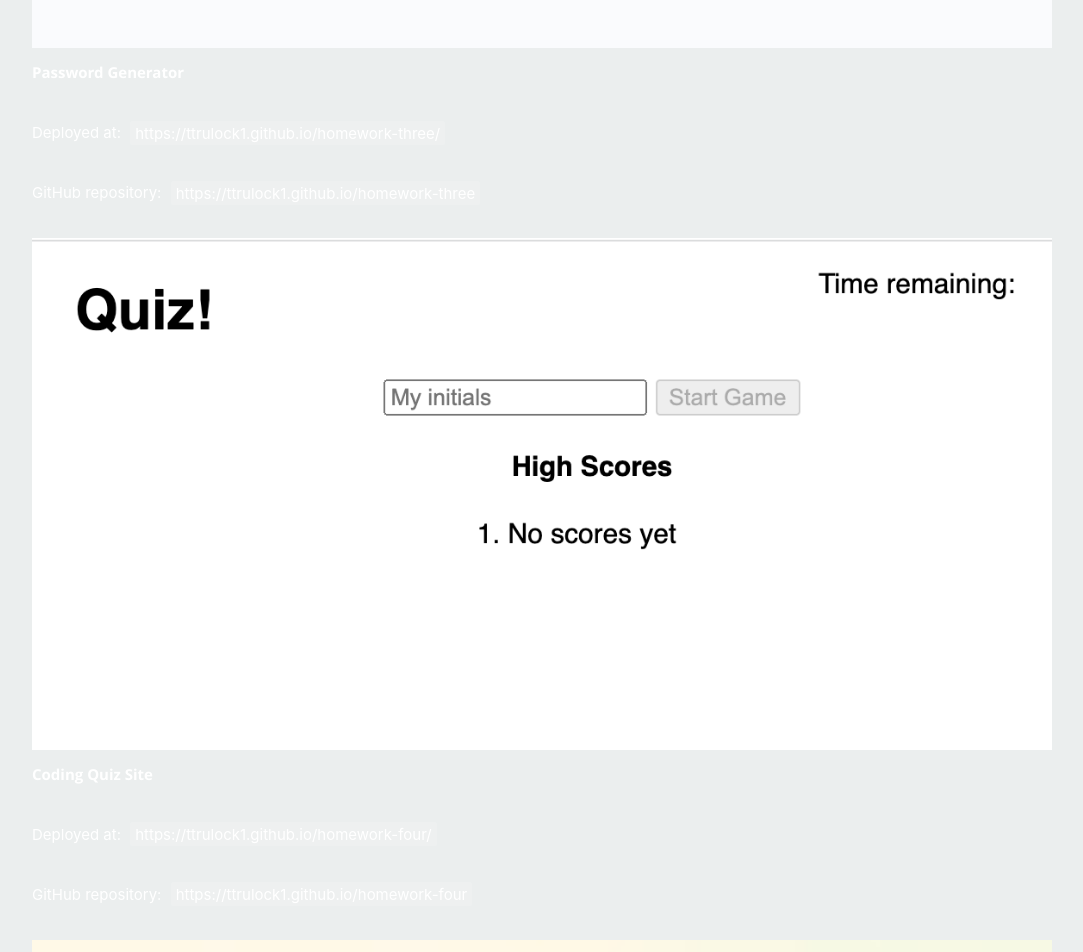
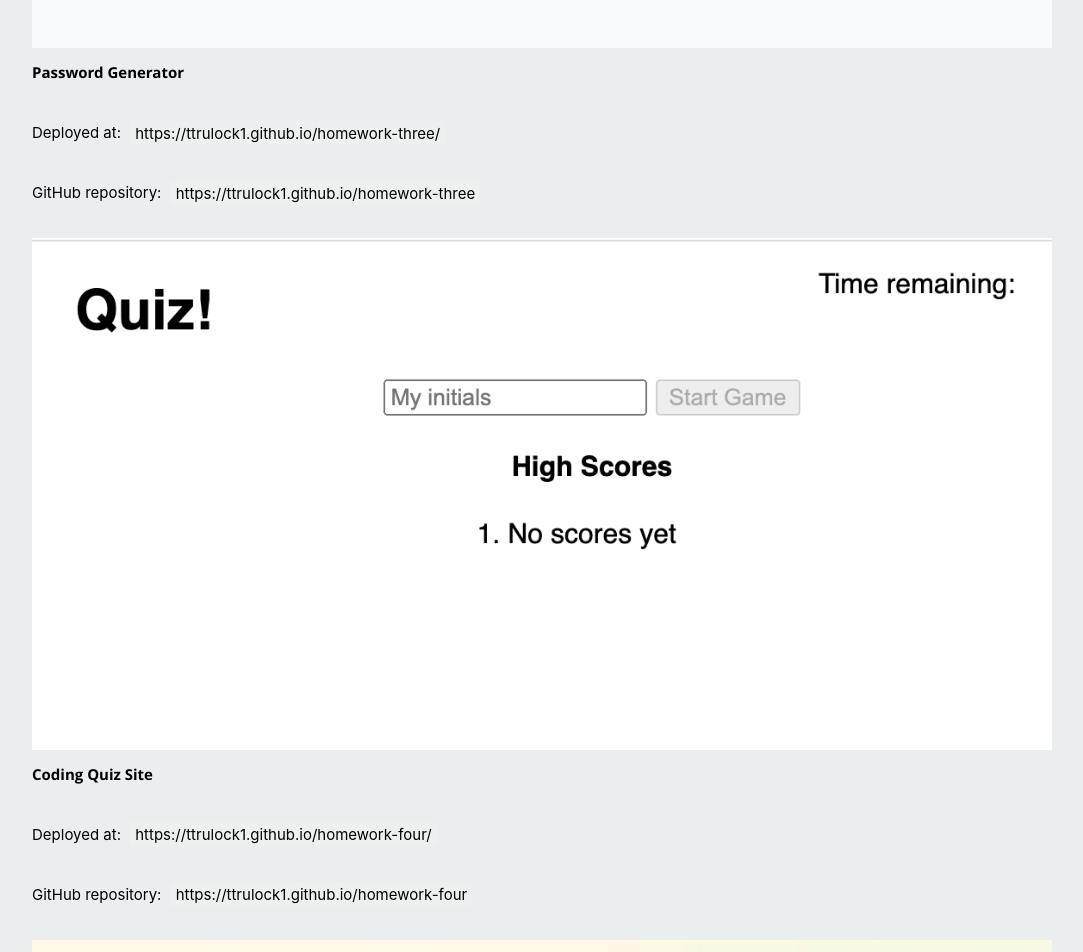
Before and after one commit to ttrulock1/portfolio-site, a React (Create React App) app: page /portfolio in a window 1280 px wide. Shown: the part 980-1932 px from the top of the page, without its empty margins (98-1181 px from the left). Built offline with nearby package versions, Linux system fonts and the light colour scheme.

Commit message:
fixed font colors on portfolio updated  repo links

```diff
--- a/src/App.css
+++ b/src/App.css
@@ -4,11 +4,11 @@ img{
 .app {
   background-color: #282c34;
   min-height: 100vh;
-  color: white;
+  color: black;
 }
 
 a{
-  color: white;
+  color: black;
   text-decoration: none;
   border-radius: .25rem;
   padding: .25rem .5rem;
--- a/src/components/Portfolio.js
+++ b/src/components/Portfolio.js
@@ -37,20 +37,20 @@ const Portfolio = props => {
                             <img id="img" src= {passwordscreenshot} className="item-img" alt="GIF of README app use" width="100%" />
                             <p><b>Password Generator</b></p>
                             <p>Deployed at: <a href="https://ttrulock1.github.io/homework-three/" target="_blank"> https://ttrulock1.github.io/homework-three/</a> </p>
-                            <p>GitHub repository: <a href="https://ttrulock1.github.io/homework-three" target="_blank">https://ttrulock1.github.io/homework-three</a></p>
+                            <p>GitHub repository: <a href="https://github.com/ttrulock1/homework-three/" target="_blank">https://ttrulock1.github.io/homework-three</a></p>
                         </div>
                         </div>
                         <div class="tab-pane fade" id="list-portfolio" role="tabpanel" aria-labelledby="list-portfolio-list">
                             <img id="img" src={codingquiz} className="item-img" alt="Contact UI Screenshot" width="100%" />
                             <p><b>Coding Quiz Site</b></p>
                             <p>Deployed at: <a href="https://ttrulock1.github.io/homework-four/" target="_blank">https://ttrulock1.github.io/homework-four/</a></p>
-                            <p>GitHub repository: <a href="https://ttrulock1.github.io/homework-four" target="_blank">https://ttrulock1.github.io/homework-four</a></p>
+                            <p>GitHub repository: <a href="https://github.com/ttrulock1/homework-four/" target="_blank">https://ttrulock1.github.io/homework-four</a></p>
                         </div>
                         <div class="tab-pane fade" id="list-Plan" role="tabpanel" aria-labelledby="list-Plan-list">
                             <img id="img" src={sampleimage} className="item-img" alt="Cardio Screenshot" width="100%" />
                             <p><b>Daily Schedule Planner</b></p>
                             <p>Deployed at: <a href="https://ttrulock1.github.io/homework-five/" target="_blank">https://ttrulock1.github.io/homework-five/</a></p>
-                            <p>GitHub repository: <a href="https://ttrulock1.github.io/homework-five" target="_blank">https://ttrulock1.github.io/homework-five</a></p>
+                            <p>GitHub repository: <a href="https://github.com/ttrulock1/homework-five/" target="_blank">https://ttrulock1.github.io/homework-five</a></p>
                         </div>
                         <div class="tab-pane fade" id="list-pw" role="tabpanel" aria-labelledby="list-pw-list">
                             <img id="img" src={weatherpic} className="item-img" alt="Contact UI Screenshot" width="100%" />
@@ -62,19 +62,19 @@ const Portfolio = props => {
                             <img id="img" src={camping} className="item-img" alt="Camping1" width="100%" />
                             <p><b>Camping Project 1</b></p>
                             <p>Deployed at: <a href="https://vincentmomot.github.io/Camping-in-the-SouthEast/" target="_blank">Camping</a></p>
-                            <p>GitHub repository: <a href="https://vincentmomot.github.io/Camping-in-the-SouthEast" target="_blank">https://vincentmomot.github.io/Camping-in-the-SouthEast/</a></p>
+                            <p>GitHub repository: <a href="https://github.com/VincentMomot/Camping-in-the-SouthEast" target="_blank">https://vincentmomot.github.io/Camping-in-the-SouthEast/</a></p>
                         </div>
                         <div class="tab-pane fade" id="list-run" role="tabpanel" aria-labelledby="list-run-list">
                             <img id="img" src={galleryimage} className="item-img" alt="Gallery Screenshot" width="100%" />
                             <p><b>Gallery Project 2</b></p>
                             <p>Deployed at: <a href="https://gallerybootcampproject.herokuapp.com/"> https://gallerybootcampproject.herokuapp.com/</a> </p>
-                            <p>GitHub repository: <a href="https://gallerybootcampproject.herokuapp.com" target="_blank">https://gallerybootcampproject.herokuapp.com</a></p>
+                            <p>GitHub repository: <a href="https://github.com/ttrulock1/BootcampProject2" target="_blank">https://gallerybootcampproject.herokuapp.com</a></p>
                         </div>
                         <div class="tab-pane fade" id="list-project3" role="tabpanel" aria-labelledby="list-project3">
                             <img id="img" src={notetaker} className="item-img" alt="Photoalbulm screenshot" width="100%" />
                             <p><b>NoteTaker App</b></p>
                             <p>Deployed at: <a href="https://shielded-springs-24478.herokuapp.com/" target="_blank">Note Taker</a></p>
-                            <p>GitHub repository: <a href="https://shielded-springs-24478.herokuapp.com" target="_blank">https://shielded-springs-24478.herokuapp.com</a></p>
+                            <p>GitHub repository: <a href="https://github.com/ttrulock1/Homework11" target="_blank">https://shielded-springs-24478.herokuapp.com</a></p>
                         </div>
                     </div>
 
```
